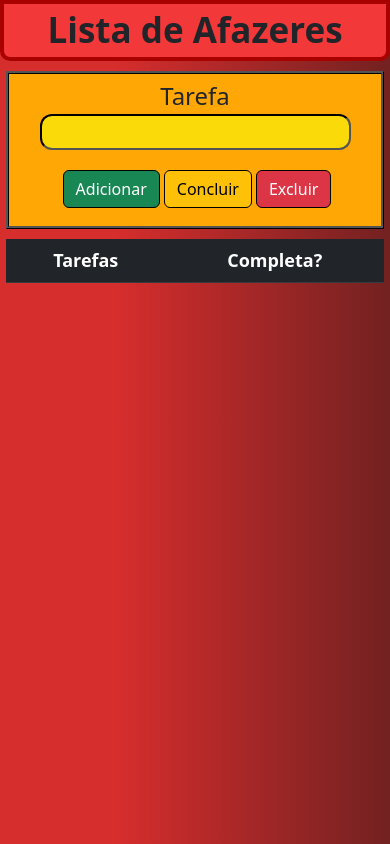
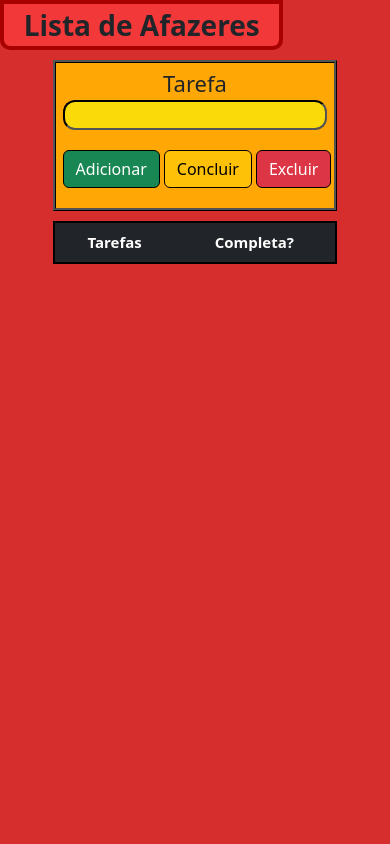
Before and after one commit to Yuri3358/todo-list, a plain HTML site: page index.html in a window 390 px wide. Drawn offline with nearby package versions, Linux system fonts and the light colour scheme; no server answers.

Commit message:
feat: responsive page

```diff
--- a/style.css
+++ b/style.css
@@ -45,10 +45,10 @@ label {
     margin-top: 20px;
 }
 
-
 .table {
     font-size: 18px;
     text-align: center;
+    border: 2px solid black;
 }
 
 #table-container {
@@ -57,3 +57,37 @@ label {
     width: 10cm;
     margin: auto;
 }
+
+@media (max-width: 500px) {
+    body {
+        background: rgb(214, 45, 45);
+    }
+
+    header {
+        font-size: 28px;
+        width: 7.5cm;
+    }
+
+    label {
+        font-size: 22px
+    }
+
+    #form {
+        width: 7.5cm;
+        height: 4cm;
+    }
+
+    #task {
+        font-size: 16px;
+        width: 7cm;
+    }
+
+    #table-container {
+        width: 7.5cm;
+        height: 4.2cm;
+    }
+
+    .table {
+        font-size: 15px;
+    }
+}
```
